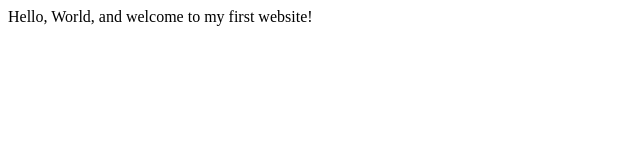
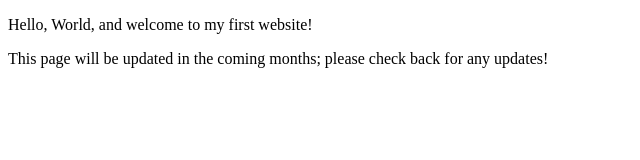
Before and after one commit to Ihanska/Ihanska.github.io, a plain HTML site: page index.html in a window 1280 px wide. Shown: the whole page, without its empty margins (0-640 px from the left). Drawn offline with Linux system fonts and the light colour scheme.

Commit message:
Update index.html

```diff
--- a/index.html
+++ b/index.html
@@ -3,9 +3,11 @@
     <head>
         <meta charset="utf-8">
         <meta name="viewport" content="width=device-width, initial-scale=1.0">
-        <title>My First Website</title>
+        <meta name="author" content="Ian O'Brien">
+        <title>CE Truffaut | Web Developer</title>
     </head>
     <body>
-       Hello, World, and welcome to my first website!
+       <p>Hello, World, and welcome to my first website!</p>
+       <p>This page will be updated in the coming months; please check back for any updates!</p>
     </body>
 </html>
```
